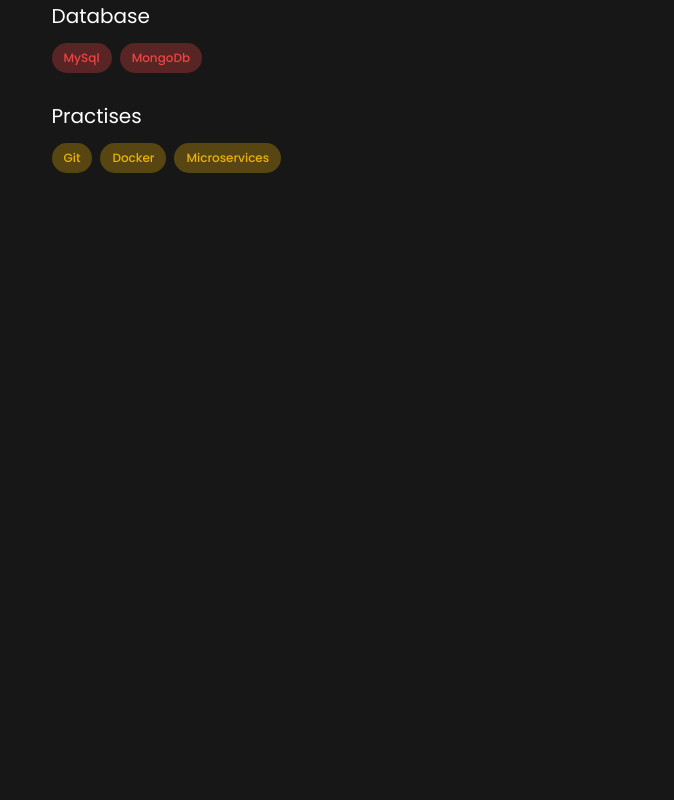
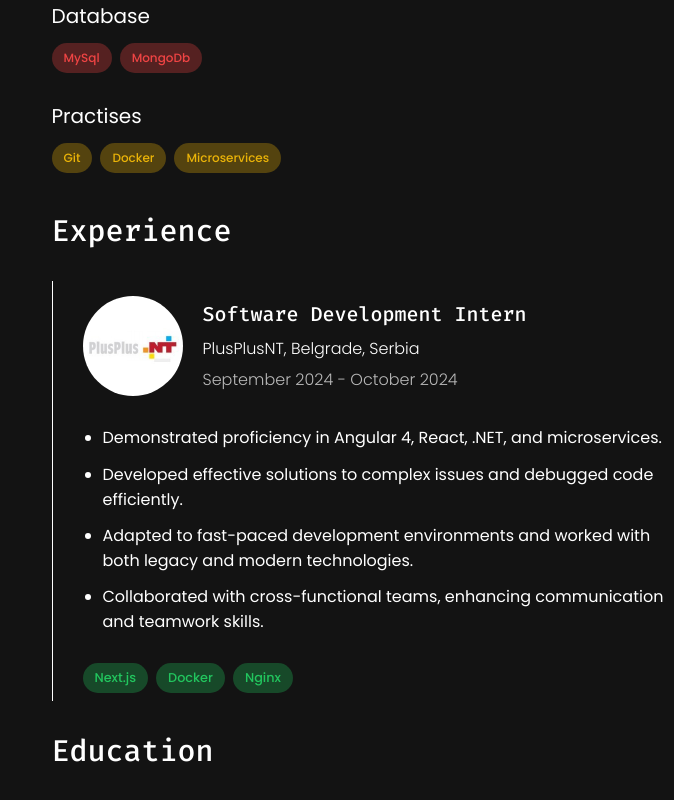
Before and after one commit to ZixHD/Portfolio-Website, a Next.js app in the folder my-website/: page / in a window 1280 px wide. Shown: the part 966-1766 px from the top of the page, without its empty margins (606-1280 px from the left). Before the commit the page ends 1147 px from the top, so only its background shows below. Built offline with nearby package versions, Linux system fonts and the light colour scheme.

Commit message:
Experience

```diff
--- a/my-website/components/AboutMe/AboutMe.css
+++ b/my-website/components/AboutMe/AboutMe.css
@@ -10,5 +10,5 @@
 }
 .text{
     font-family: "Poppins",sans-serif;
-    color: rgba(196, 196, 196, 0.986);
+    opacity: 0.8;
 }
--- /dev/null
+++ b/my-website/components/Education/EducationComponent.js
@@ -0,0 +1,10 @@
+
+import './EducationComponent.css'
+
+export default function EducationComponent() {
+    return (
+        <div>
+            <p className='header'>Education</p>
+        </div>
+    )
+}
--- /dev/null
+++ b/my-website/components/Experience/ExperienceComponent.css
@@ -0,0 +1,71 @@
+
+.header{
+    font-family: "Fira Code",sans-serif;
+    font-weight: 500;
+    font-size: 30px;
+}
+
+.internship-container{
+    display: flex;
+    align-items: flex-start;
+
+}
+
+.experience-container{
+    border-left: 1px solid white;
+    padding-left: 30px;
+}
+
+.content-container{
+    padding-left: 20px;
+
+}
+
+.chip{
+    font-family: "Poppins", sans-serif;
+    font-weight: 500;
+    font-size: 0.8rem;
+    display: inline-block;
+    background-color: rgba(34, 197, 94, 0.3);
+    padding-left: 0.75rem;
+    padding-right: 0.75rem;
+    padding-top: 0.375rem;
+    padding-bottom: 0.375rem;
+    color: rgb(34 197 94);
+    margin-right: 0.5rem;
+    margin-bottom: 0.5rem;
+    border-radius: 9999px;
+}
+
+.logo{
+    width: 100px;
+    height: 100px;
+    border-radius: 50%;
+    margin-top: 15px;
+}
+
+.experience-list{
+    padding-left: 20px;
+    font-family: "Poppins", sans-serif;
+}
+.experience-item{
+    padding-top: 2%;
+}
+
+.content-text1{
+    font-family: "Fira Code", sans-serif;
+    font-size: 20px;
+    font-weight: 500;
+    height: 15px;
+}
+.content-text2 {
+    font-family: "Poppins", sans-serif;
+    font-weight: 300;
+    height: 15px;
+}
+.content-text3 {
+    font-family: "Poppins", sans-serif;
+    font-weight: 300;
+    opacity: 0.7;
+    height: 15px;
+}
--- /dev/null
+++ b/my-website/components/Experience/ExperienceComponent.js
@@ -0,0 +1,31 @@
+
+import './ExperienceComponent.css'
+
+export default function ExperienceComponent() {
+    return (
+        <div>
+            <p className="header">Experience</p>
+            <div className="experience-container">
+                <div className="internship-container">
+                    <img className="logo" src='/ppnt.jpg' alt="logo"></img>
+                    <div className="content-container">
+                        <p className='content-text1'>Software Development Intern</p>
+                        <p className='content-text2'>PlusPlusNT, Belgrade, Serbia</p>
+                        <p className='content-text3'>September 2024 - October 2024</p>
+                    </div>
+                </div>
+                <ul className="experience-list">
+                    <li className='experience-item'>Demonstrated proficiency in Angular 4, React, .NET, and microservices.</li>
+                    <li className='experience-item'>Developed effective solutions to complex issues and debugged code efficiently.</li>
+                    <li className='experience-item'>Adapted to fast-paced development environments and worked with both legacy and modern technologies.</li>
+                    <li className='experience-item'>Collaborated with cross-functional teams, enhancing communication and teamwork skills.</li>
+                </ul>
+                <div className="chips">
+                    <p className="chip">Next.js</p>
+                    <p className="chip">Docker</p>
+                    <p className="chip">Nginx</p>
+                </div>
+            </div>
+        </div>
+    )
+}
--- a/my-website/components/ProfileComponent/ProfileComponent.css
+++ b/my-website/components/Profile/ProfileComponent.css
@@ -2,6 +2,8 @@
     padding-left: 45%;
     padding-top: 14%;
     width: 450px;
+    position: sticky;
+    top: 0;
 }
 .image-container{
     border-radius: 50%;
@@ -37,7 +39,7 @@
 
 .location{
     display: flex;
-    font-family: "Fira Code",sans-serif;
+    font-family: "Poppins",sans-serif;
     font-weight: 500;
     padding-top:2px;
     height: 40px;
@@ -47,8 +49,8 @@
 .sentence{
     font-family: "Poppins", sans-serif;
     font-weight: 500;
-
     font-size: 14px;
+    opacity:0.8
 }
 .short-name{
     padding-left: 0.5%;
--- a/my-website/components/Skills/SkillsComponent.css
+++ b/my-website/components/Skills/SkillsComponent.css
@@ -3,7 +3,9 @@
     font-weight: 500;
     font-size: 30px;
 }
-
+.headers{
+    padding-bottom: 0px;
+}
 .header-text{
     font-family: "Poppins", sans-serif;
     font-size:20px;
--- a/my-website/components/Skills/SkillsComponent.js
+++ b/my-website/components/Skills/SkillsComponent.js
@@ -4,7 +4,7 @@
 export default function SkillsComponent() {
     return (
         <div>
-            <p className="skills">Skills</p>
+            <p className="header">Skills</p>
             <div className="headers">
                 <p className="header-text">Languages</p>
                 <div className="chips">
--- a/my-website/src/app/page.js
+++ b/my-website/src/app/page.js
@@ -1,8 +1,10 @@
 import '../../styles/globals.css'
 import './page.css'
-import ProfileComponent from "../../components/ProfileComponent/ProfileComponent";
+import ProfileComponent from "../../components/Profile/ProfileComponent";
 import AboutMe from '../../components/AboutMe/AboutMe';
 import SkillsComponent from '../../components/Skills/SkillsComponent';
+import ExperienceComponent from '../../components/Experience/ExperienceComponent';
+import EducationComponent from '../../components/Education/EducationComponent';
 
 //TODO: Add a custom slider
 export default function Home() {
@@ -13,6 +15,8 @@
         <div className="content">
           <AboutMe />
           <SkillsComponent />
+          <ExperienceComponent />
+          <EducationComponent />
          </div>
         </div>
     </div>
--- a/my-website/styles/globals.css
+++ b/my-website/styles/globals.css
@@ -5,7 +5,7 @@
 html,
 body {
 
-    background-color: rgb(24, 23, 23);
+    background-color: rgb(19, 19, 19);
     color: white;
     margin: 0;
     padding: 0;
```
Also changed, not shown: my-website/components/Education/EducationComponent.css (added), my-website/components/Profile/ProfileComponent.js (renamed from my-website/components/ProfileComponent/ProfileComponent.js), my-website/public/ppnt.jpg (added).
